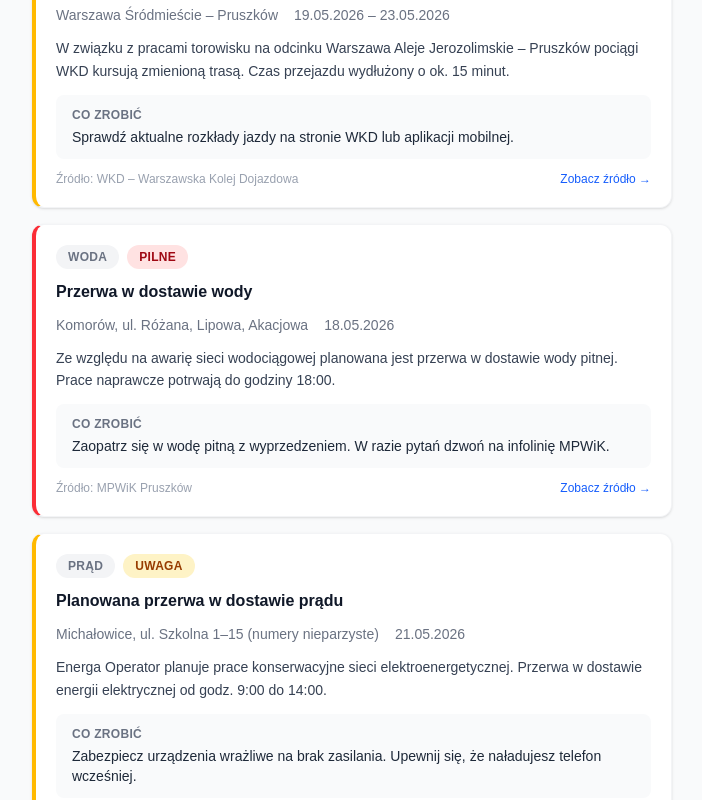
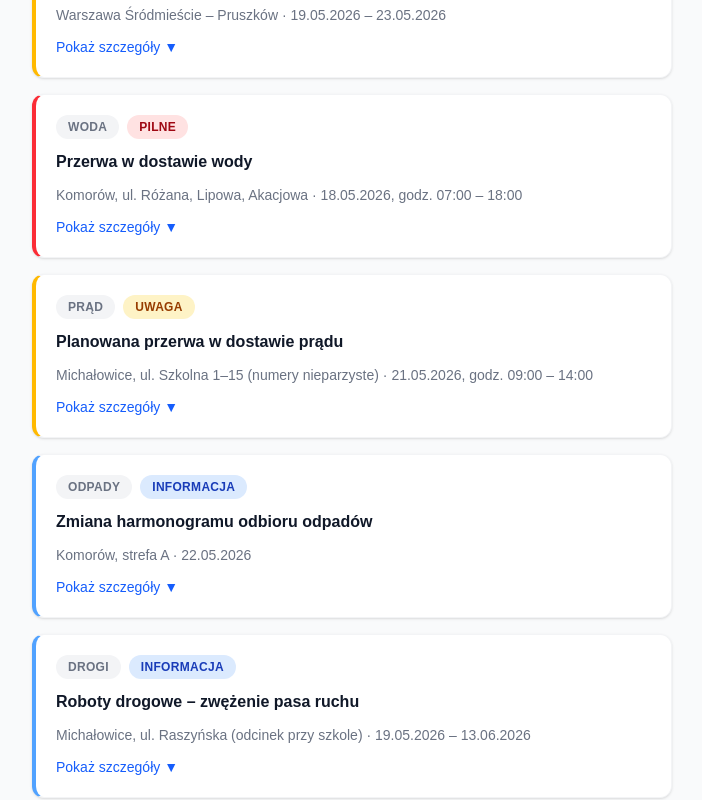
Before and after one commit to ad0wski/alertownik-mvp, a Next.js app: page / in a window 1280 px wide. Shown: the part 320-1120 px from the top of the page, without its empty margins (288-990 px from the left). Built offline with nearby package versions, Linux system fonts and the light colour scheme.

Commit message:
Add expandable alert details

```diff
--- a/src/components/AlertCard.tsx
+++ b/src/components/AlertCard.tsx
@@ -1,3 +1,6 @@
+"use client";
+
+import { useState } from "react";
 import { Alert } from "@/types/alert";
 
 const categoryLabels: Record<Alert["category"], string> = {
@@ -30,24 +33,41 @@ const severityConfig: Record<
   },
 };
 
-function formatDate(iso: string): string {
+function formatDateTime(iso: string): string {
+  if (iso.includes("T")) {
+    const [datePart, timePart] = iso.split("T");
+    const [year, month, day] = datePart.split("-");
+    return `${day}.${month}.${year}, godz. ${timePart}`;
+  }
   const [year, month, day] = iso.split("-");
   return `${day}.${month}.${year}`;
 }
 
-function formatDateRange(dateFrom: string, dateTo?: string): string {
-  if (!dateTo || dateTo === dateFrom) return formatDate(dateFrom);
-  return `${formatDate(dateFrom)} – ${formatDate(dateTo)}`;
+function formatRange(startsAt: string, endsAt?: string): string {
+  if (!endsAt) return formatDateTime(startsAt);
+
+  const startDate = startsAt.split("T")[0];
+  const endDate = endsAt.split("T")[0];
+
+  // Same day with times → "21.05.2026, godz. 09:00 – 14:00"
+  if (startDate === endDate && startsAt.includes("T") && endsAt.includes("T")) {
+    const [year, month, day] = startDate.split("-");
+    return `${day}.${month}.${year}, godz. ${startsAt.split("T")[1]} – ${endsAt.split("T")[1]}`;
+  }
+
+  return `${formatDateTime(startsAt)} – ${formatDateTime(endsAt)}`;
 }
 
 export function AlertCard({ alert }: { alert: Alert }) {
+  const [expanded, setExpanded] = useState(false);
   const severity = severityConfig[alert.severity];
+  const isRealLink = Boolean(alert.sourceUrl && alert.sourceUrl !== "#");
 
   return (
     <article
       className={`bg-white rounded-xl shadow-sm border border-gray-100 border-l-4 ${severity.border} p-5 flex flex-col gap-3`}
     >
-      {/* Top row: category + severity */}
+      {/* Badges */}
       <div className="flex flex-wrap items-center gap-2">
         <span className="text-xs font-semibold uppercase tracking-wide text-gray-500 bg-gray-100 rounded-full px-3 py-1">
           {categoryLabels[alert.category]}
@@ -64,35 +84,71 @@ export function AlertCard({ alert }: { alert: Alert }) {
         {alert.title}
       </h2>
 
-      {/* Location + date */}
-      <div className="flex flex-wrap gap-x-4 gap-y-1 text-sm text-gray-500">
-        <span>{alert.location}</span>
-        <span>{formatDateRange(alert.dateFrom, alert.dateTo)}</span>
+      {/* Compact summary: place · date */}
+      <p className="text-sm text-gray-500">
+        {alert.place} · {formatRange(alert.startsAt, alert.endsAt)}
+      </p>
+
+      {/* Toggle button */}
+      <button
+        onClick={() => setExpanded((prev) => !prev)}
+        aria-expanded={expanded}
+        className="self-start text-sm font-medium text-blue-600 hover:text-blue-800 transition-colors"
+      >
+        {expanded ? "Ukryj szczegóły ▲" : "Pokaż szczegóły ▼"}
+      </button>
+
+      {/* Expanded details */}
+      {expanded && (
+        <dl className="border-t border-gray-100 pt-3 flex flex-col divide-y divide-gray-100">
+          <div className="flex flex-col sm:flex-row py-2.5 gap-1 sm:gap-4">
+            <dt className="text-xs font-semibold uppercase tracking-wide text-gray-500 sm:w-36 shrink-0">
+              Kiedy
+            </dt>
+            <dd className="text-sm text-gray-800">
+              {formatRange(alert.startsAt, alert.endsAt)}
+            </dd>
           </div>
 
-      {/* Summary */}
-      <p className="text-sm text-gray-700 leading-relaxed">{alert.summary}</p>
-
-      {/* Action */}
-      <div className="bg-gray-50 rounded-lg px-4 py-3">
-        <p className="text-xs font-semibold text-gray-500 uppercase tracking-wide mb-1">
-          Co zrobić
-        </p>
-        <p className="text-sm text-gray-800">{alert.action}</p>
+          <div className="flex flex-col sm:flex-row py-2.5 gap-1 sm:gap-4">
+            <dt className="text-xs font-semibold uppercase tracking-wide text-gray-500 sm:w-36 shrink-0">
+              Gdzie
+            </dt>
+            <dd className="text-sm text-gray-800">{alert.place}</dd>
           </div>
 
-      {/* Source */}
-      <div className="flex items-center justify-between">
-        <p className="text-xs text-gray-400">Źródło: {alert.source}</p>
+          <div className="flex flex-col sm:flex-row py-2.5 gap-1 sm:gap-4">
+            <dt className="text-xs font-semibold uppercase tracking-wide text-gray-500 sm:w-36 shrink-0">
+              Co się zmienia
+            </dt>
+            <dd className="text-sm text-gray-800">{alert.change}</dd>
+          </div>
+
+          <div className="flex flex-col sm:flex-row py-2.5 gap-1 sm:gap-4">
+            <dt className="text-xs font-semibold uppercase tracking-wide text-gray-500 sm:w-36 shrink-0">
+              Co zrobić
+            </dt>
+            <dd className="text-sm text-gray-800">{alert.action}</dd>
+          </div>
+
+          <div className="flex flex-col sm:flex-row py-2.5 gap-1 sm:gap-4">
+            <dt className="text-xs font-semibold uppercase tracking-wide text-gray-500 sm:w-36 shrink-0">
+              Źródło
+            </dt>
+            <dd className="text-sm text-gray-800 flex flex-wrap items-center gap-3">
+              <span>{alert.sourceName}</span>
               <a
                 href={alert.sourceUrl ?? "#"}
-          target="_blank"
-          rel="noopener noreferrer"
+                target={isRealLink ? "_blank" : undefined}
+                rel={isRealLink ? "noopener noreferrer" : undefined}
                 className="text-xs font-medium text-blue-600 hover:text-blue-800 hover:underline"
               >
                 Zobacz źródło →
               </a>
+            </dd>
           </div>
+        </dl>
+      )}
     </article>
   );
 }
--- a/src/data/sampleAlerts.ts
+++ b/src/data/sampleAlerts.ts
@@ -6,14 +6,14 @@ export const sampleAlerts: Alert[] = [
     category: "transport",
     severity: "warning",
     title: "Zmiana trasy WKD – linia W1",
-    location: "Warszawa Śródmieście – Pruszków",
-    dateFrom: "2026-05-19",
-    dateTo: "2026-05-23",
-    summary:
-      "W związku z pracami torowisku na odcinku Warszawa Aleje Jerozolimskie – Pruszków pociągi WKD kursują zmienioną trasą. Czas przejazdu wydłużony o ok. 15 minut.",
+    place: "Warszawa Śródmieście – Pruszków",
+    startsAt: "2026-05-19",
+    endsAt: "2026-05-23",
+    change:
+      "Pociągi WKD kursują zmienioną trasą z powodu prac na torowisku na odcinku Warszawa Al. Jerozolimskie – Pruszków. Czas przejazdu wydłużony o ok. 15 minut.",
     action:
-      "Sprawdź aktualne rozkłady jazdy na stronie WKD lub aplikacji mobilnej.",
-    source: "WKD – Warszawska Kolej Dojazdowa",
+      "Sprawdź aktualne rozkłady jazdy na stronie WKD lub w aplikacji mobilnej.",
+    sourceName: "WKD – Warszawska Kolej Dojazdowa",
     sourceUrl: "#",
   },
   {
@@ -21,14 +21,14 @@ export const sampleAlerts: Alert[] = [
     category: "water",
     severity: "critical",
     title: "Przerwa w dostawie wody",
-    location: "Komorów, ul. Różana, Lipowa, Akacjowa",
-    dateFrom: "2026-05-18",
-    dateTo: "2026-05-18",
-    summary:
-      "Ze względu na awarię sieci wodociągowej planowana jest przerwa w dostawie wody pitnej. Prace naprawcze potrwają do godziny 18:00.",
+    place: "Komorów, ul. Różana, Lipowa, Akacjowa",
+    startsAt: "2026-05-18T07:00",
+    endsAt: "2026-05-18T18:00",
+    change:
+      "Brak dostawy wody pitnej z powodu awarii sieci wodociągowej. Prace naprawcze trwają.",
     action:
       "Zaopatrz się w wodę pitną z wyprzedzeniem. W razie pytań dzwoń na infolinię MPWiK.",
-    source: "MPWiK Pruszków",
+    sourceName: "MPWiK Pruszków",
     sourceUrl: "#",
   },
   {
@@ -36,14 +36,14 @@ export const sampleAlerts: Alert[] = [
     category: "power",
     severity: "warning",
     title: "Planowana przerwa w dostawie prądu",
-    location: "Michałowice, ul. Szkolna 1–15 (numery nieparzyste)",
-    dateFrom: "2026-05-21",
-    dateTo: "2026-05-21",
-    summary:
-      "Energa Operator planuje prace konserwacyjne sieci elektroenergetycznej. Przerwa w dostawie energii elektrycznej od godz. 9:00 do 14:00.",
+    place: "Michałowice, ul. Szkolna 1–15 (numery nieparzyste)",
+    startsAt: "2026-05-21T09:00",
+    endsAt: "2026-05-21T14:00",
+    change:
+      "Brak energii elektrycznej z powodu planowanych prac konserwacyjnych sieci elektroenergetycznej Energa Operator.",
     action:
-      "Zabezpiecz urządzenia wrażliwe na brak zasilania. Upewnij się, że naładujesz telefon wcześniej.",
-    source: "Energa Operator SA",
+      "Zabezpiecz urządzenia wrażliwe na brak zasilania. Naładuj telefon i powerbanki dzień wcześniej.",
+    sourceName: "Energa Operator SA",
     sourceUrl: "#",
   },
   {
@@ -51,13 +51,13 @@ export const sampleAlerts: Alert[] = [
     category: "waste",
     severity: "info",
     title: "Zmiana harmonogramu odbioru odpadów",
-    location: "Komorów, strefa A",
-    dateFrom: "2026-05-22",
-    summary:
-      "W związku ze Świętem Bożego Ciała odbiór odpadów komunalnych (zmieszanych i segregowanych) zostaje przesunięty o jeden dzień.",
+    place: "Komorów, strefa A",
+    startsAt: "2026-05-22",
+    change:
+      "Odbiór odpadów komunalnych (zmieszanych i segregowanych) przesunięty o jeden dzień z powodu Święta Bożego Ciała.",
     action:
-      "Wystaw pojemniki w czwartek 22 maja zamiast w środę. Harmonogram dostępny na stronie gminy.",
-    source: "Urząd Gminy Michałowice",
+      "Wystaw pojemniki w czwartek 22 maja zamiast w środę. Aktualny harmonogram dostępny na stronie gminy.",
+    sourceName: "Urząd Gminy Michałowice",
     sourceUrl: "#",
   },
   {
@@ -65,14 +65,14 @@ export const sampleAlerts: Alert[] = [
     category: "roads",
     severity: "info",
     title: "Roboty drogowe – zwężenie pasa ruchu",
-    location: "Michałowice, ul. Raszyńska (odcinek przy szkole)",
-    dateFrom: "2026-05-19",
-    dateTo: "2026-06-13",
-    summary:
-      "Trwają prace remontowe nawierzchni jezdni. Jeden pas ruchu jest wyłączony. Obowiązuje ruch wahadłowy regulowany sygnalizacją tymczasową.",
+    place: "Michałowice, ul. Raszyńska (odcinek przy szkole)",
+    startsAt: "2026-05-19",
+    endsAt: "2026-06-13",
+    change:
+      "Jeden pas ruchu wyłączony z eksploatacji. Obowiązuje ruch wahadłowy sterowany tymczasową sygnalizacją świetlną z powodu remontu nawierzchni jezdni.",
     action:
-      "Uwzględnij możliwe opóźnienia w podróży. Rozważ użycie alternatywnej trasy przez ul. Parkową.",
-    source: "Zarząd Dróg Powiatu Pruszkowskiego",
+      "Uwzględnij możliwe opóźnienia w podróży. Rozważ alternatywną trasę przez ul. Parkową.",
+    sourceName: "Zarząd Dróg Powiatu Pruszkowskiego",
     sourceUrl: "#",
   },
 ];
--- a/src/types/alert.ts
+++ b/src/types/alert.ts
@@ -13,11 +13,11 @@ export interface Alert {
   category: AlertCategory;
   severity: AlertSeverity;
   title: string;
-  location: string;
-  dateFrom: string;  // ISO date, e.g. "2026-05-19"
-  dateTo?: string;
-  summary: string;
-  action: string;
-  source: string;
-  sourceUrl?: string;
+  place: string;       // Gdzie
+  startsAt: string;    // ISO date or datetime, e.g. "2026-05-19" or "2026-05-19T09:00"
+  endsAt?: string;
+  change: string;      // Co się zmienia
+  action: string;      // Co zrobić
+  sourceName: string;  // Źródło – nazwa
+  sourceUrl?: string;  // Źródło – link
 }
```
Lines whose indentation alone changed are shown as unchanged.
